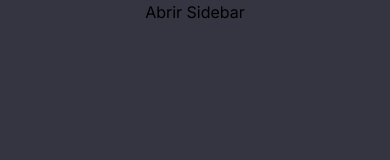
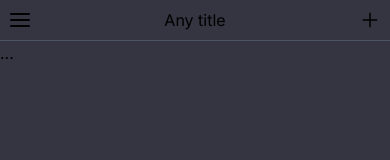
Before and after one commit to xuniorss/chatgpt-clone, a Next.js app: page / in a window 390 px wide. Shown: the top 160 px of the page. Built offline with nearby package versions, Linux system fonts and the light colour scheme.

Commit message:
creating ChatArea & Header

```diff
--- a/src/app/page.tsx
+++ b/src/app/page.tsx
@@ -1,10 +1,18 @@
 'use client'
 
+import { ChatArea } from '@/components/ChatArea'
+import { Header } from '@/components/Header'
 import { Sidebar } from '@/components/Sidebar'
+import { Chat } from '@/types/Chat'
 import { useCallback, useState } from 'react'
 
 export default function Home() {
    const [sidebarOpened, setSidebarOpened] = useState(false)
+   const [chatActive, setChatActive] = useState<Chat>()
+
+   const openSidebar = useCallback(() => {
+      setSidebarOpened(true)
+   }, [])
 
    const closeSidebar = useCallback(() => {
       setSidebarOpened(false)
@@ -21,17 +29,17 @@ export default function Home() {
             onClear={handleClearConversation}
             onNewChat={handleNewChat}
          >
-            {Array.from({ length: 50 }).map((_, i) => (
-               <div key={i} className="mb-2 h-96 w-16 bg-red-200">
-                  content
-               </div>
-            ))}
+            ...
          </Sidebar>
 
          <section className="flex w-full flex-col">
-            <button onClick={() => setSidebarOpened(true)}>
-               Abrir Sidebar
-            </button>
+            <Header
+               openSidebarClick={openSidebar}
+               title={`Any title`}
+               newChatClick={handleNewChat}
+            />
+
+            <ChatArea chat={chatActive} />
          </section>
       </main>
    )
--- /dev/null
+++ b/src/components/ChatArea/index.tsx
@@ -0,0 +1,15 @@
+import { Chat } from '@/types/Chat'
+import { ChatPlaceholder } from '../ChatPlaceholder'
+
+type ChatAreaProps = {
+   chat: Chat | undefined
+}
+
+export const ChatArea = ({ chat }: ChatAreaProps) => {
+   return (
+      <section className="h-0 flex-auto overflow-y-scroll">
+         {!chat && <ChatPlaceholder />}
+         {chat && chat.message.map((item) => <div key={item.id}>...</div>)}
+      </section>
+   )
+}
--- /dev/null
+++ b/src/components/ChatPlaceholder/index.tsx
@@ -0,0 +1,3 @@
+export const ChatPlaceholder = () => {
+   return <div>...</div>
+}
--- /dev/null
+++ b/src/components/Header/index.tsx
@@ -0,0 +1,27 @@
+import { IconAdd, IconMenu } from '../icons'
+
+type HeaderProps = {
+   openSidebarClick: () => void
+   title: string
+   newChatClick: () => void
+}
+
+export const Header = ({
+   openSidebarClick,
+   title,
+   newChatClick,
+}: HeaderProps) => {
+   return (
+      <header className="flex w-full items-center justify-between border-b border-b-gray-600 p-2 md:hidden">
+         <div onClick={openSidebarClick}>
+            <IconMenu width={24} height={24} />
+         </div>
+
+         <div className="mx-2 truncate">{title}</div>
+
+         <div onClick={newChatClick}>
+            <IconAdd width={24} height={24} />
+         </div>
+      </header>
+   )
+}
--- /dev/null
+++ b/src/components/icons/IconMenu/index.tsx
@@ -0,0 +1,15 @@
+// icon:menu | CSS Icons https://css.gg/ | Astrit
+import * as React from 'react'
+
+function IconMenu(props: React.SVGProps<SVGSVGElement>) {
+   return (
+      <svg fill="none" viewBox="0 0 24 24" height="1em" width="1em" {...props}>
+         <path
+            fill="currentColor"
+            d="M2 6a1 1 0 011-1h18a1 1 0 110 2H3a1 1 0 01-1-1zM2 12.032a1 1 0 011-1h18a1 1 0 110 2H3a1 1 0 01-1-1zM3 17.064a1 1 0 100 2h18a1 1 0 000-2H3z"
+         />
+      </svg>
+   )
+}
+
+export default IconMenu
--- a/src/components/icons/index.tsx
+++ b/src/components/icons/index.tsx
@@ -1,5 +1,6 @@
 import IconClose from './IconClose'
 import IconAdd from './IconAdd'
 import IconTrash from './IconTrash'
+import IconMenu from './IconMenu'
 
-export { IconClose, IconAdd, IconTrash }
+export { IconClose, IconAdd, IconTrash, IconMenu }
--- /dev/null
+++ b/src/types/Chat.ts
@@ -0,0 +1,7 @@
+import { ChatMessage } from './ChatMessage'
+
+export type Chat = {
+   id: string
+   title: string
+   message: Array<ChatMessage>
+}
--- /dev/null
+++ b/src/types/ChatMessage.ts
@@ -0,0 +1,5 @@
+export type ChatMessage = {
+   id: string
+   author: 'me' | 'ai'
+   body: string
+}
```
